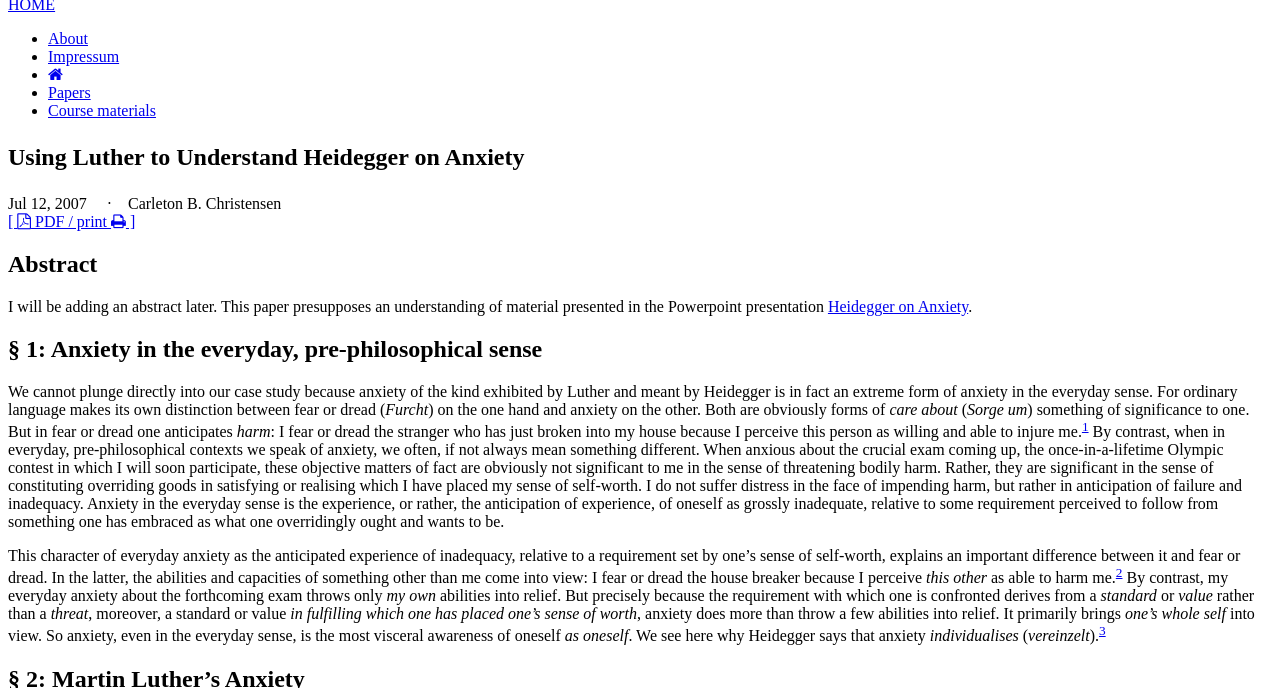
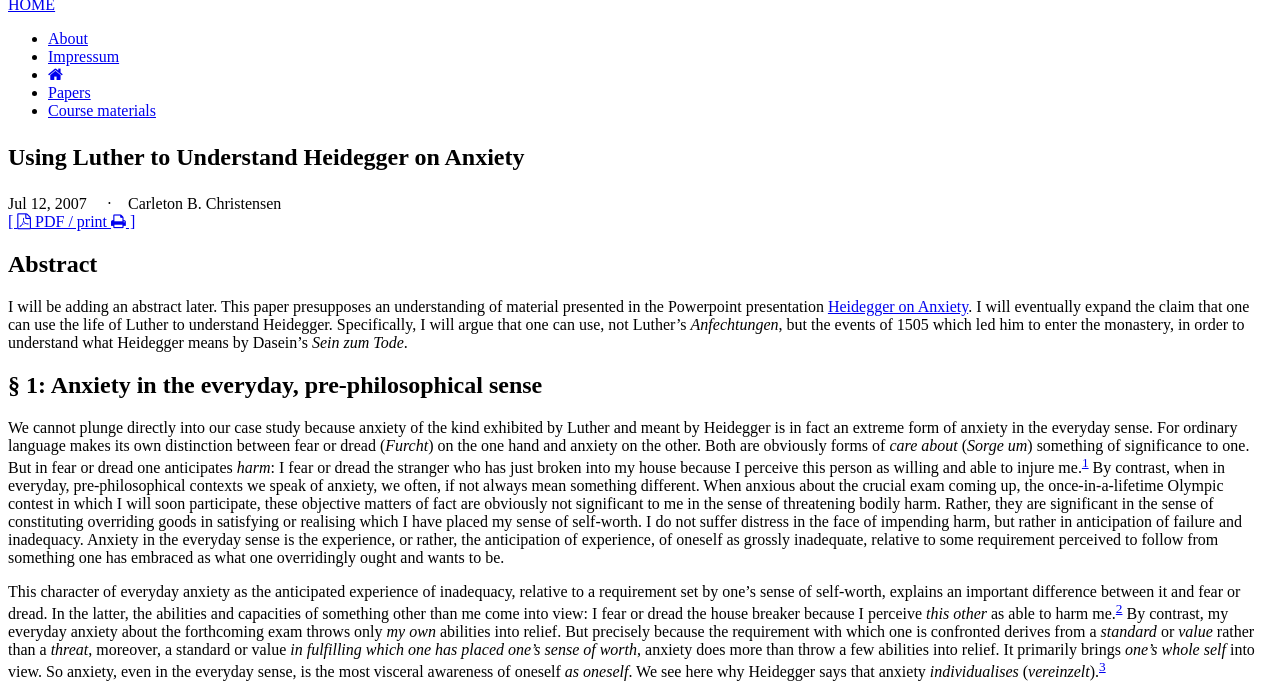
Before and after one commit to klepas/bruins-site, a Jekyll site: the page built from papers/_posts/2007-07-12-using-luther-to-understand-heidegger.md, in a window 1280 px wide and 900 px high, cut to the strip 212-900 px from the top of the window. Built offline with Jekyll 4.4.1, drawn with Linux system fonts in a browser that asks for light colours; nearby versions of some CDN libraries; some web fonts are replaced.

Commit message:
Additions to abstract of anxiety paper

```diff
--- a/papers/_posts/2007-07-12-using-luther-to-understand-heidegger.md
+++ b/papers/_posts/2007-07-12-using-luther-to-understand-heidegger.md
@@ -1,10 +1,12 @@
 ---
+
 layout: post
 title: "Using Luther to Understand Heidegger on Anxiety"
 date: 2007-07-12
 author: Carleton B. Christensen
 version: "12.10.2007, 14:49"
-abstract: "I will be adding an abstract later. This paper presupposes an understanding of material presented in the Powerpoint presentation [Heidegger on Anxiety](/files/ppts/Heidegger_on_Anxiety_27.07.07_9.32.ppt)."
+abstract: "I will be adding an abstract later. This paper presupposes an understanding of material presented in the Powerpoint presentation [Heidegger on Anxiety](/files/ppts/Heidegger_on_Anxiety_27.07.07_9.32.ppt). I will eventually expand the claim that one can use the life of Luther to understand Heidegger. Specifically, I will argue that one can use, not Luther’s _Anfechtungen_, but the events of 1505 which led him to enter the monastery, in order to understand what Heidegger means by Dasein’s _Sein zum Tode_."
+
 ---
 
 ## § 1: Anxiety in the everyday, pre-philosophical sense
```
